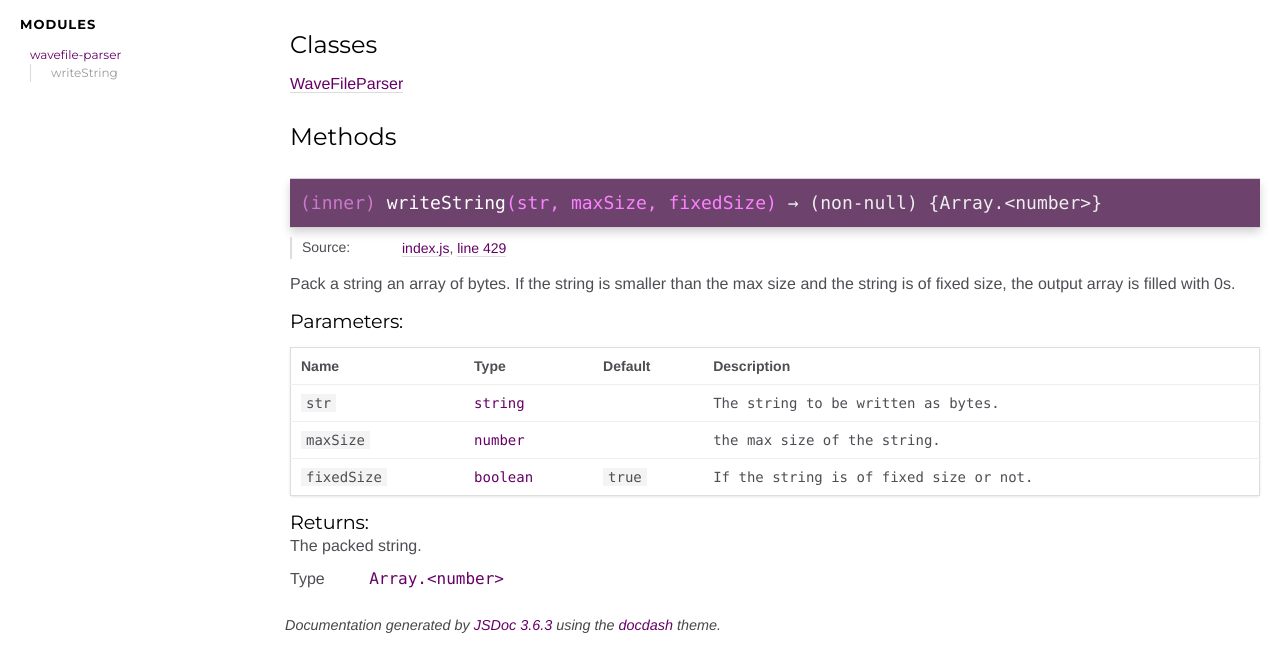
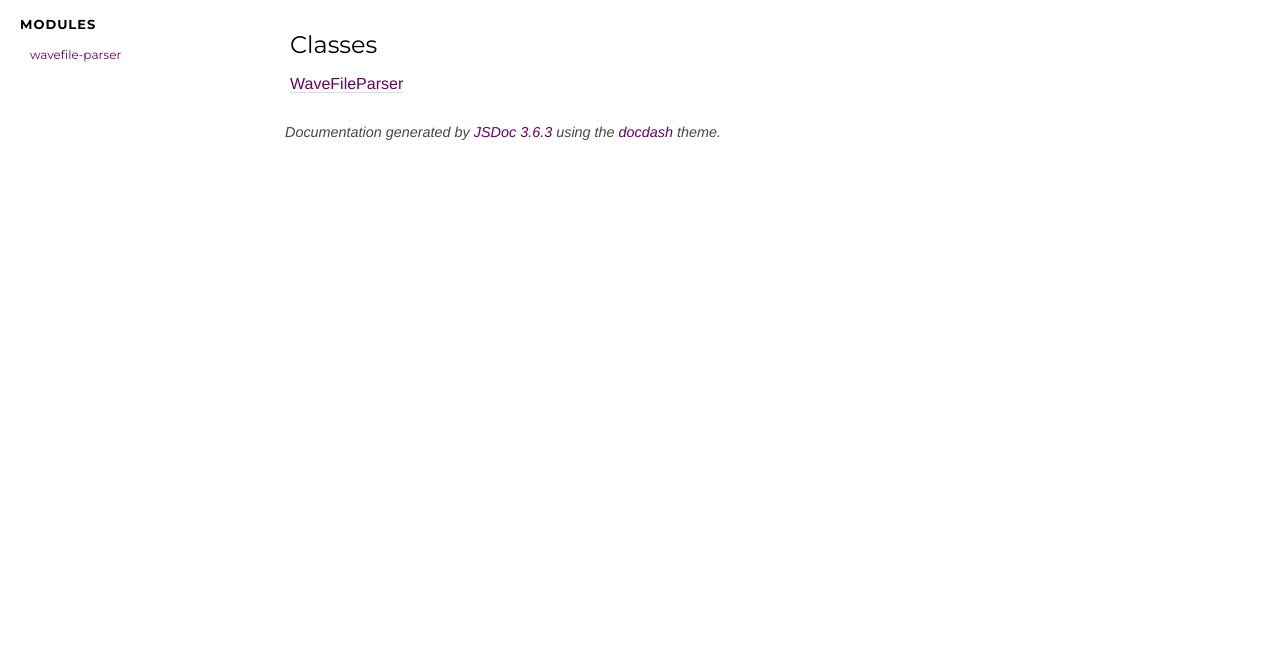
Before and after one commit to rochars/wavefile-parser, a website: page docs/module-wavefile-parser.html in a window 1280 px wide. Shown: the part 114-786 px from the top of the page. Drawn offline with Linux system fonts and the light colour scheme.

Commit message:
Fix writeString() docstring

```diff
--- a/docs/module-wavefile-parser.html
+++ b/docs/module-wavefile-parser.html
@@ -27,7 +27,7 @@
 
 <nav >
 
-    <h2><a href="index.html">Home</a></h2><h3>Classes</h3><ul><li><a href="module-wavefile-parser.WaveFileParser.html">WaveFileParser</a><ul class='methods'><li data-type='method'><a href="module-wavefile-parser.WaveFileParser.html#toBuffer">toBuffer</a></li></ul></li></ul><h3>Modules</h3><ul><li><a href="module-wavefile-parser.html">wavefile-parser</a><ul class='methods'><li data-type='method'><a href="module-wavefile-parser.html#~writeString">writeString</a></li></ul></li></ul>
+    <h2><a href="index.html">Home</a></h2><h3>Classes</h3><ul><li><a href="module-wavefile-parser.WaveFileParser.html">WaveFileParser</a><ul class='methods'><li data-type='method'><a href="module-wavefile-parser.WaveFileParser.html#toBuffer">toBuffer</a></li></ul></li></ul><h3>Modules</h3><ul><li><a href="module-wavefile-parser.html">wavefile-parser</a></li></ul>
 </nav>
 
 <div id="main">
@@ -81,231 +81,6 @@
 
 
 
-        <h3 class="subsection-title">Methods</h3>
-
-
-
-
-
-
-    <h4 class="name" id="~writeString"><span class="type-signature">(inner) </span>writeString<span class="signature">(str, maxSize, fixedSize)</span><span class="type-signature"> &rarr; (non-null) {Array.&lt;number>}</span></h4>
-
-
-
-
-
-
-<dl class="details">
-
-
-    <dt class="tag-source">Source:</dt>
-    <dd class="tag-source"><ul class="dummy"><li>
-        <a href="index.js.html">index.js</a>, <a href="index.js.html#line429">line 429</a>
-    </li></ul></dd>
-
-
-
-
-
-
-
-
-
-
-
-
-
-
-
-
-
-
-
-
-
-
-
-
-
-
-
-
-
-
-
-</dl>
-
-
-
-
-
-<div class="description">
-    Pack a string an array of bytes. If the string is smaller than the max size
-and the string is of fixed size, the output array is filled with 0s.
-</div>
-
-
-
-
-
-
-
-
-
-
-
-    <h5>Parameters:</h5>
-
-
-<table class="params">
-    <thead>
-    <tr>
-
-        <th>Name</th>
-
-
-        <th>Type</th>
-
-
-
-
-        <th>Default</th>
-
-
-        <th class="last">Description</th>
-    </tr>
-    </thead>
-
-    <tbody>
-
-
-        <tr>
-
-                <td class="name"><code>str</code></td>
-
-
-            <td class="type">
-
-
-<span class="param-type">string</span>
-
-
-
-            </td>
-
-
-
-
-                <td class="default">
-
-                </td>
-
-
-            <td class="description last">The string to be written as bytes.</td>
-        </tr>
-
-
-
-        <tr>
-
-                <td class="name"><code>maxSize</code></td>
-
-
-            <td class="type">
-
-
-<span class="param-type">number</span>
-
-
-
-            </td>
-
-
-
-
-                <td class="default">
-
-                </td>
-
-
-            <td class="description last">the max size of the string.</td>
-        </tr>
-
-
-
-        <tr>
-
-                <td class="name"><code>fixedSize</code></td>
-
-
-            <td class="type">
-
-
-<span class="param-type">boolean</span>
-
-
-
-            </td>
-
-
-
-
-                <td class="default">
-
-                    <code>true</code>
-
-                </td>
-
-
-            <td class="description last">If the string is of fixed size or not.</td>
-        </tr>
-
-
-    </tbody>
-</table>
-
-
-
-
-
-
-
-
-
-
-
-
-
-
-
-
-<h5>Returns:</h5>
-
-
-<div class="param-desc">
-    The packed string.
-</div>
-
-
-
-<dl class="param-type">
-    <dt>
-        Type
-    </dt>
-    <dd>
-
-<span class="param-type">Array.&lt;number></span>
-
-
-    </dd>
-</dl>
-
-
-
-
-
-
-
 
 
 
--- a/index.js
+++ b/index.js
@@ -424,7 +424,7 @@ export class WaveFileParser extends WaveFileReader {
  * @param {number} maxSize the max size of the string.
  * @param {boolean} fixedSize If the string is of fixed size or not.
  * @return {!Array<number>} The packed string.
- * @private.
+ * @private
  */
 function writeString(str, maxSize, fixedSize=true) {
   /** @type {!Array<number>} */
```
Also changed, not shown: docs/index.html (+1 -1 lines), docs/index.js.html (+2 -2 lines), docs/module-wavefile-parser.WaveFileParser.html (+1 -1 lines).
